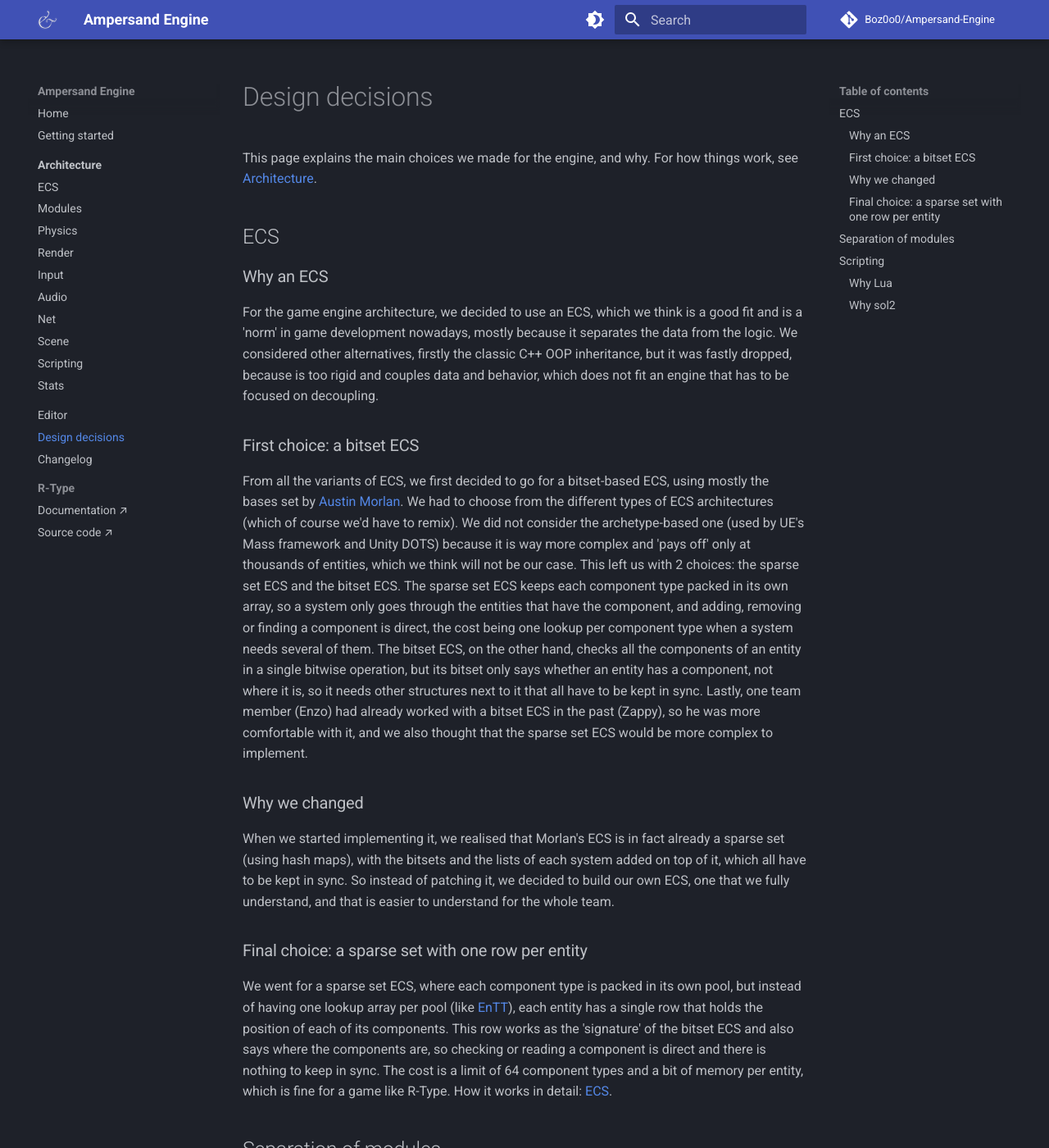
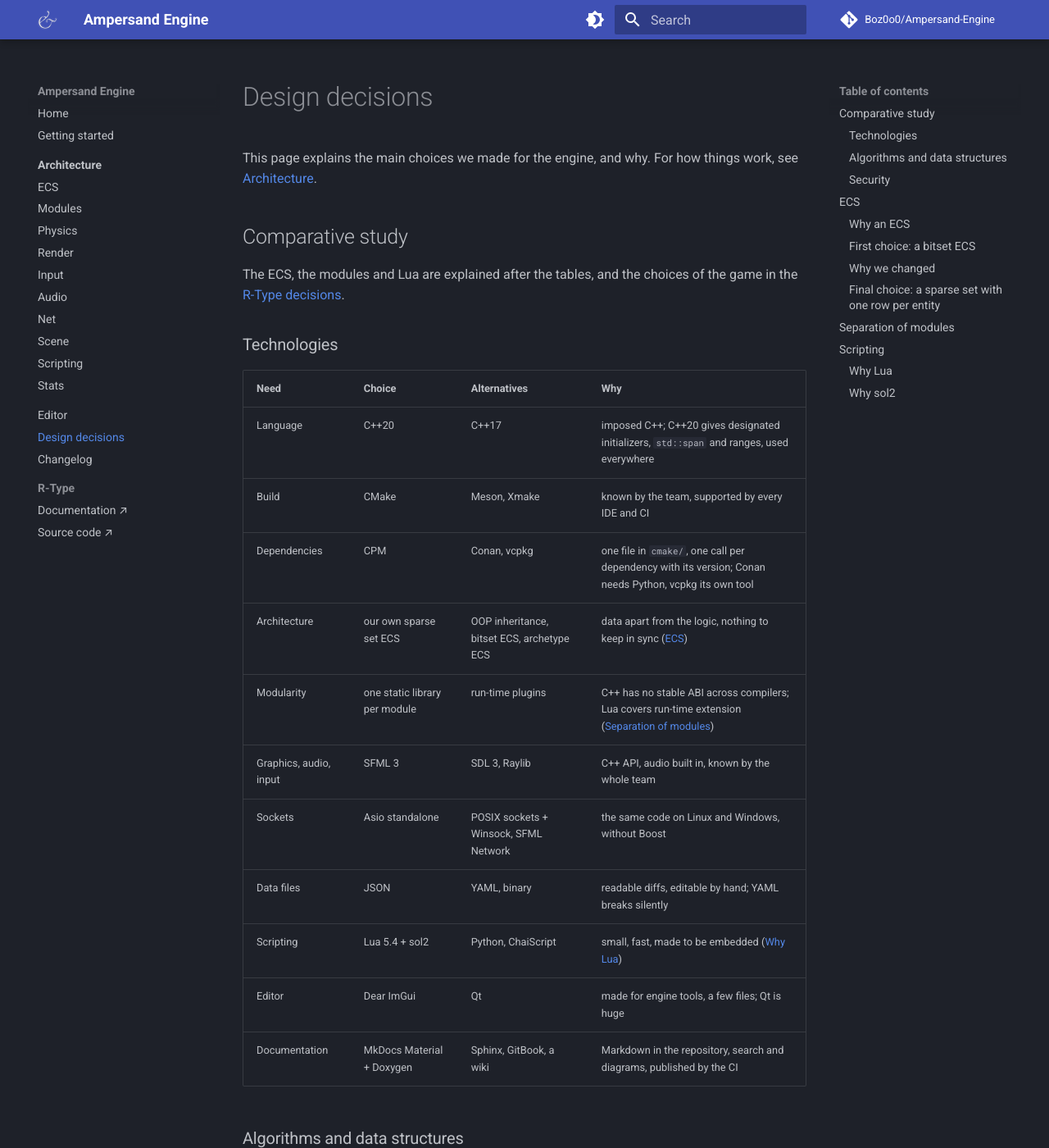
Before and after one commit to Boz0o0/Ampersand-Engine, an MkDocs documentation site: the page built from docs/mkdocs/decisions.md, in a window 1280 px wide and 1400 px high. Shown: the whole window at 82% size. Built offline with MkDocs 1.6.1 and Material for MkDocs 9.7.7, drawn with Linux system fonts in a browser that asks for light colours; comment, search, counter and statistics services are not loaded; some of the changed text lies outside the part shown.

Commit message:
docs(decisions): comparative study of the engine choices

```diff
--- a/docs/mkdocs/decisions.md
+++ b/docs/mkdocs/decisions.md
@@ -2,6 +2,40 @@
 
 This page explains the main choices we made for the engine, and why.
 For how things work, see [Architecture](architecture/index.md).
+
+## Comparative study
+The ECS, the modules and Lua are explained after the tables, and the choices of the game in the [R-Type decisions](https://boz0o0.github.io/R-Type/decisions/).
+
+### Technologies
+| Need | Choice | Alternatives | Why |
+| --- | --- | --- | --- |
+| Language | C++20 | C++17 | imposed C++; C++20 gives designated initializers, `std::span` and ranges, used everywhere |
+| Build | CMake | Meson, Xmake | known by the team, supported by every IDE and CI |
+| Dependencies | CPM | Conan, vcpkg | one file in `cmake/`, one call per dependency with its version; Conan needs Python, vcpkg its own tool |
+| Architecture | our own sparse set ECS | OOP inheritance, bitset ECS, archetype ECS | data apart from the logic, nothing to keep in sync ([ECS](#ecs)) |
+| Modularity | one static library per module | run-time plugins | C++ has no stable ABI across compilers; Lua covers run-time extension ([Separation of modules](#separation-of-modules)) |
+| Graphics, audio, input | SFML 3 | SDL 3, Raylib | C++ API, audio built in, known by the whole team |
+| Sockets | Asio standalone | POSIX sockets + Winsock, SFML Network | the same code on Linux and Windows, without Boost |
+| Data files | JSON | YAML, binary | readable diffs, editable by hand; YAML breaks silently |
+| Scripting | Lua 5.4 + sol2 | Python, ChaiScript | small, fast, made to be embedded ([Why Lua](#why-lua)) |
+| Editor | Dear ImGui | Qt | made for engine tools, a few files; Qt is huge |
+| Documentation | MkDocs Material + Doxygen | Sphinx, GitBook, a wiki | Markdown in the repository, search and diagrams, published by the CI |
+
+### Algorithms and data structures
+| Need | Choice | Alternatives | Why |
+| --- | --- | --- | --- |
+| Components | one packed pool per type, one row per entity | archetypes | finding a component is direct |
+| Entity handles | row + version | raw index | an old handle to a reused row is seen as dead |
+| Destroying during a frame | `CommandQueue` | destroying at once | no system loses an entity another one uses |
+| Collisions | every pair tested, O(n²) | grid, quadtree | enough for a few hundred hitboxes |
+
+### Security
+| Need | Choice | Alternatives | Why |
+| --- | --- | --- | --- |
+| Malformed packets | every read checked, never throws | exceptions | a bad packet is dropped, nothing crashes |
+| Scripts | only `base`, `math`, `string`, `table` | every Lua library | no access to files or the system |
+| Game files | the load is undone on error | loading what can be read | never half a level |
+| Dependencies | fixed versions, changed by pull request | latest versions | every update is reviewed and tested by the CI |
 
 ## ECS
 
```
